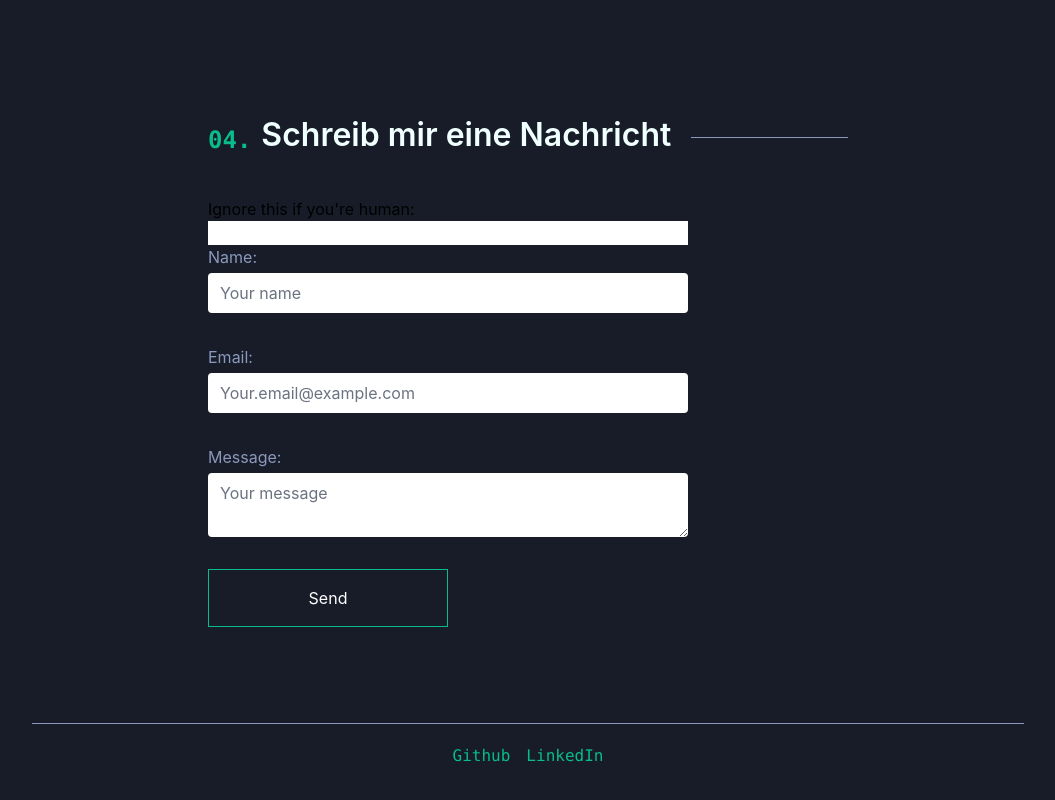
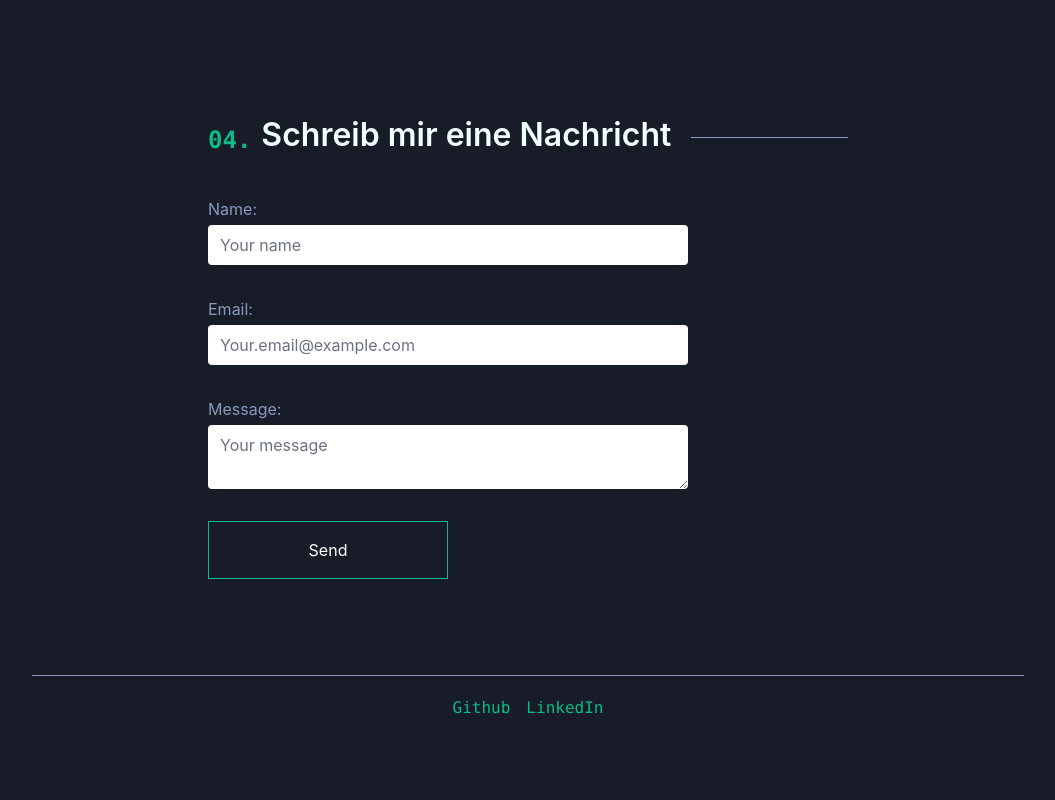
Before and after one commit to mildlyadequate/personal-portfolio, a Next.js app: page / in a window 1280 px wide. Shown: the part 3685-4485 px from the top of the page, without its empty margins (112-1167 px from the left). Built offline with nearby package versions, Linux system fonts and the light colour scheme.

Commit message:
Update ContactSection.tsx

```diff
--- a/components/IndexSections/ContactSection.tsx
+++ b/components/IndexSections/ContactSection.tsx
@@ -54,8 +54,8 @@ const ContactSection = () => {
                     <input type="hidden" name="form-name" value="contact" />
                     <div className="flex flex-col">
 
-                        <label htmlFor="bot-field">Ignore this if you&apos;re human:</label>
-                        <input name="bot-field" />
+                        <label className="hidden" htmlFor="bot-field">Ignore this if you&apos;re human:</label>
+                        <input className="hidden" name="bot-field" />
 
                         <label htmlFor="name" className="text-themeMild mb-1">
                             Name:
```
